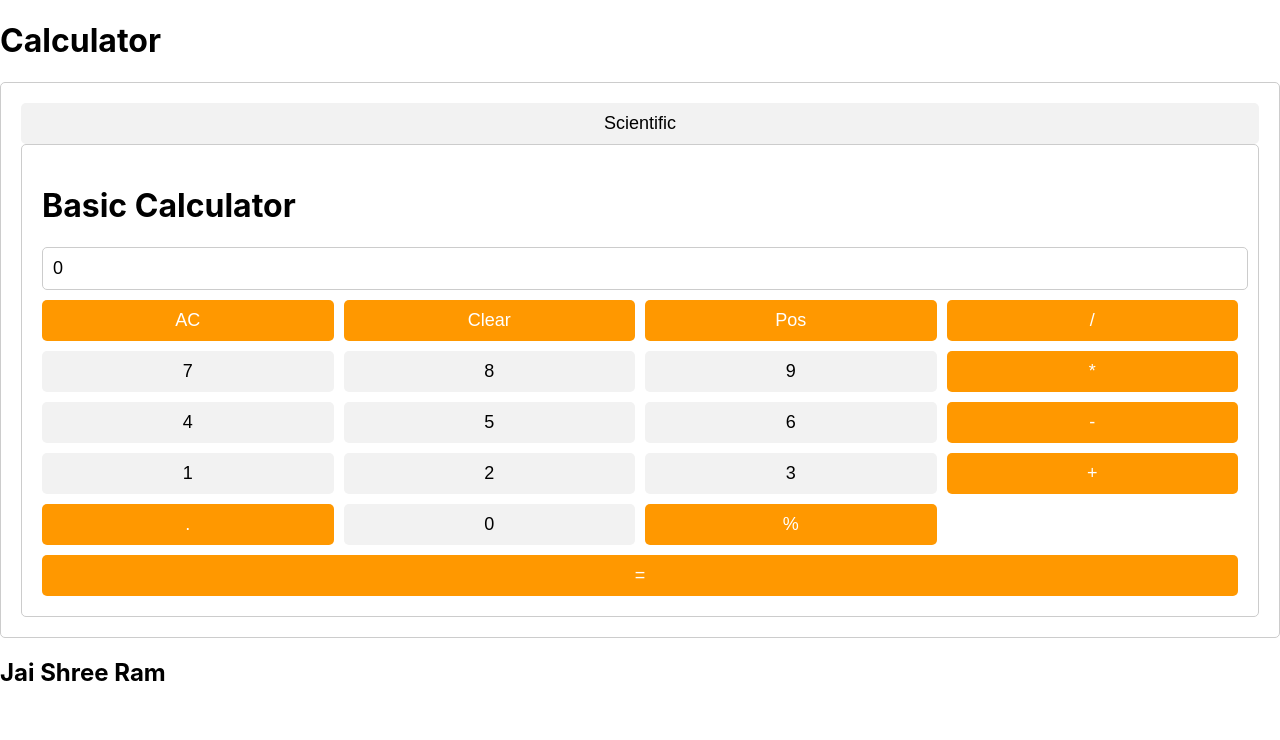
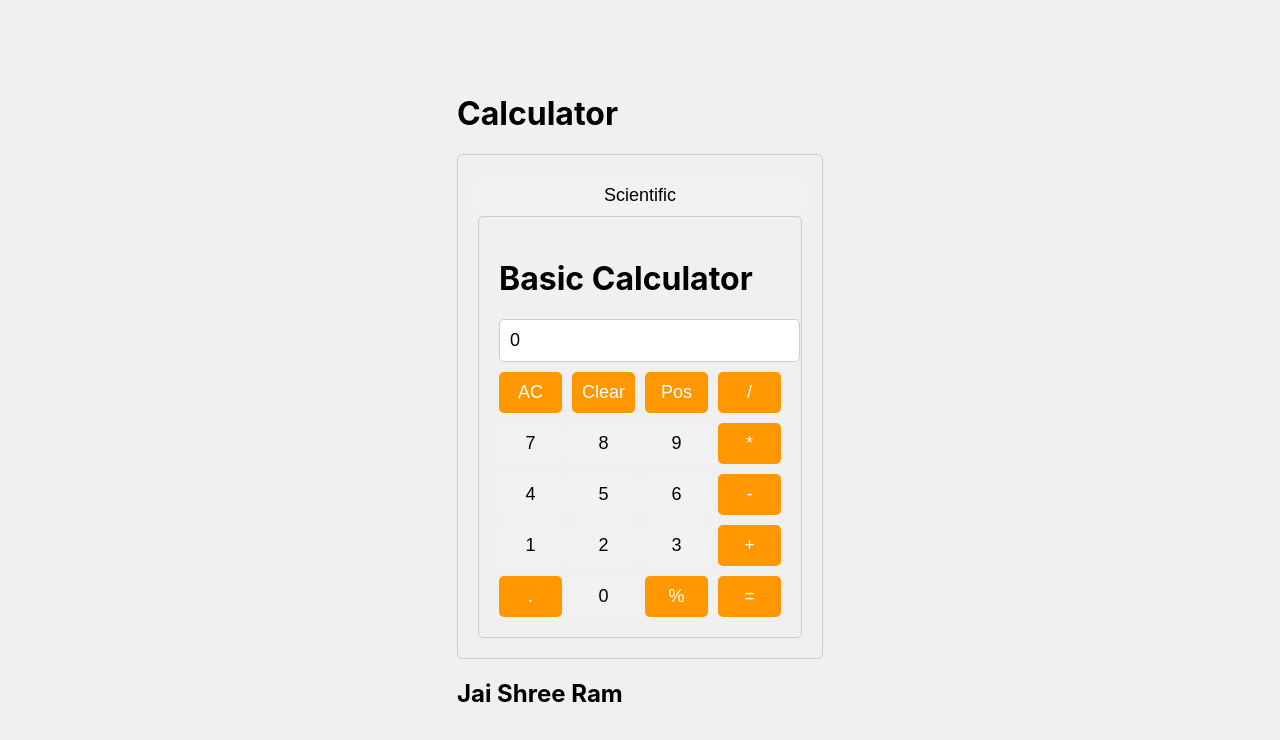
Before and after one commit to ARNAVSINHA1/Calculator, a React (Create React App) app in the folder calculator/: page / in a window 1280 px wide. Shown: the top 740 px of the page. Built offline with nearby package versions, Linux system fonts and the light colour scheme.

Commit message:
Update index.css

```diff
--- a/calculator/public/index.css
+++ b/calculator/public/index.css
@@ -1,41 +1,12 @@
-.calculator {
-  width: 300px;
-  margin: 0 auto;
-  padding: 20px;
-  border: 1px solid #ccc;
-  border-radius: 5px;
+body {
+  margin: 0;
+  font-family: -apple-system, BlinkMacSystemFont, 'Segoe UI', Roboto, 'Helvetica Neue', Arial, sans-serif;
+  background-color: #f0f0f0;
 }
 
-.calculator input[type='text'] {
-  width: 100%;
-  margin-bottom: 10px;
-  padding: 10px;
-  font-size: 18px;
-  border-radius: 5px;
-  border: 1px solid #ccc;
+#root {
+  display: flex;
+  align-items: center;
+  justify-content: center;
+  height: 100vh;
 }
-
-.calculator .keypad {
-  display: grid;
-  grid-template-columns: repeat(4, 1fr);
-  grid-gap: 10px;
-}
-
-.calculator button {
-  width: 100%;
-  padding: 10px;
-  font-size: 18px;
-  border-radius: 5px;
-  border: none;
-  background-color: #f2f2f2;
-  cursor: pointer;
-}
-
-.calculator button.highlight {
-  background-color: #ff9800;
-  color: #fff;
-}
-.calculator button#result {
-  width: auto;
-  grid-column: 1 / span 4;
-}
```
